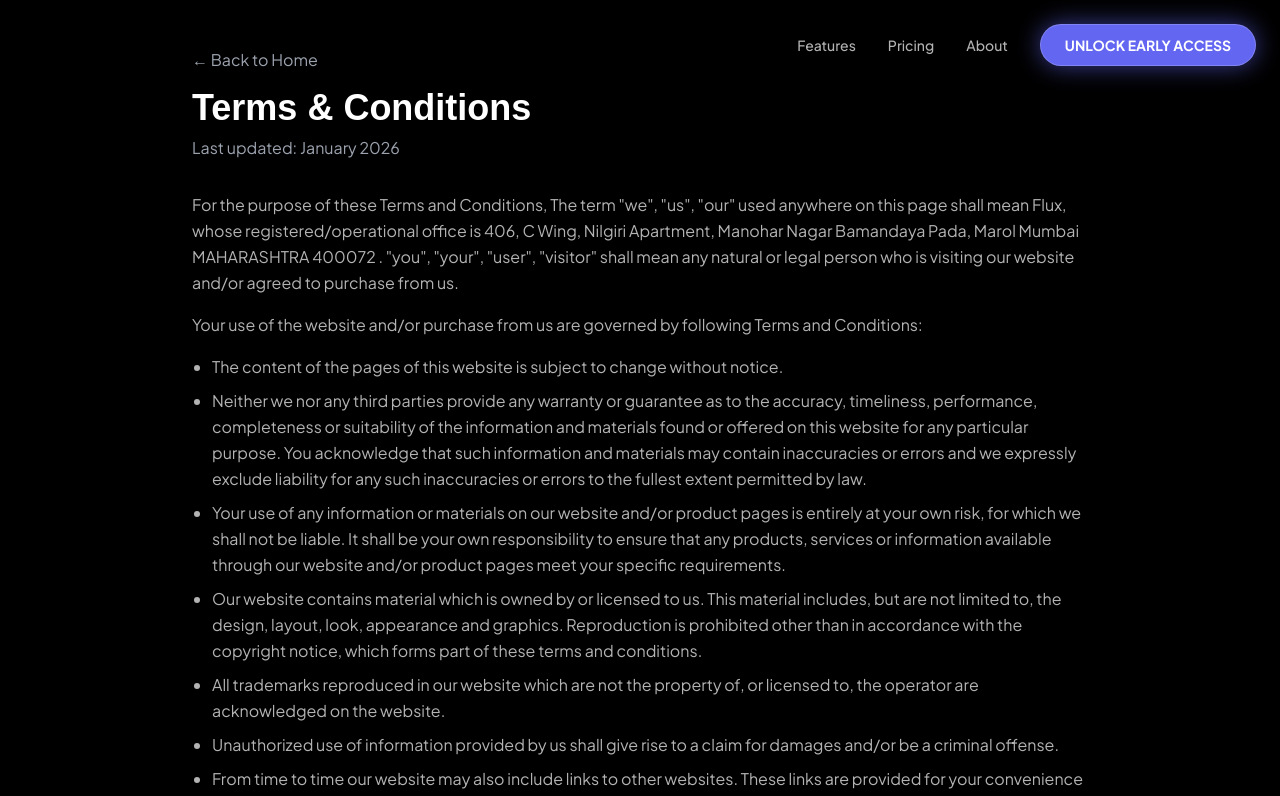
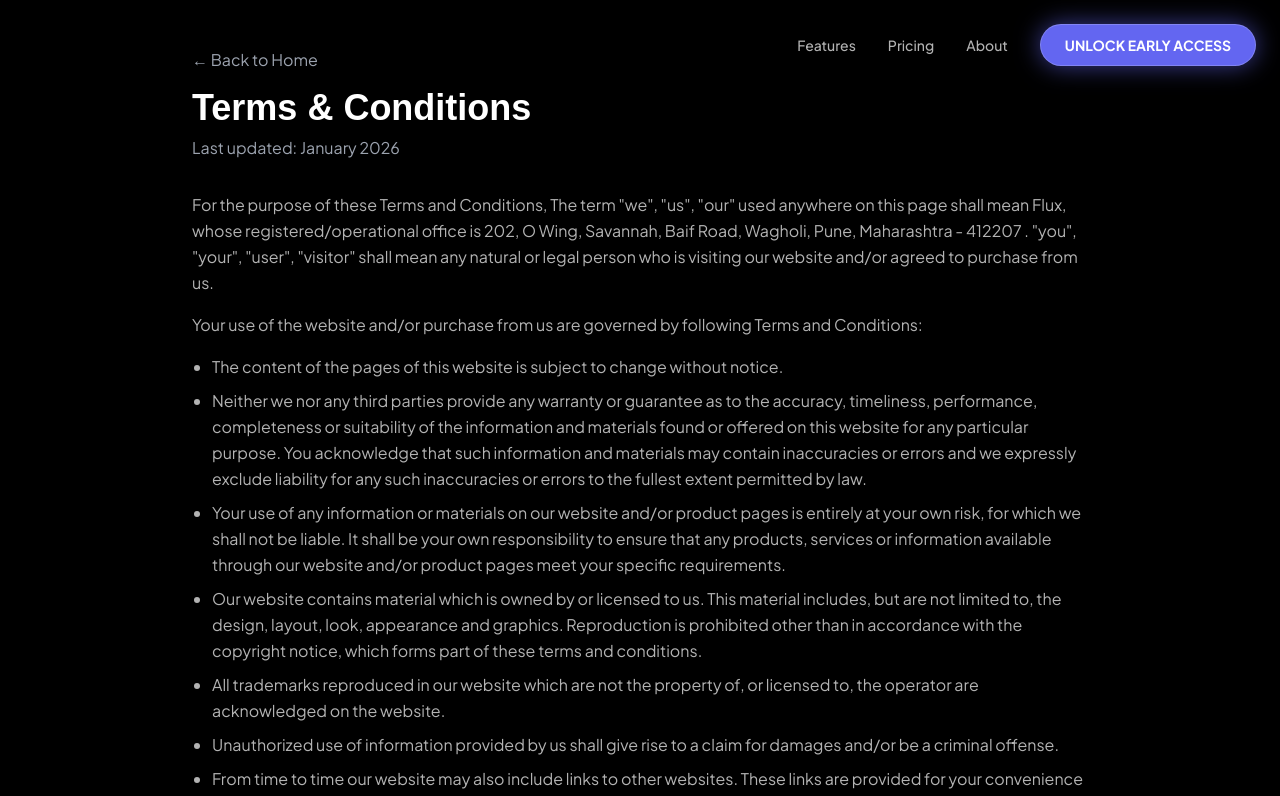
Before and after one commit to flux-payment/website, a React (Vite) app: page /terms in a window 1280 px wide. Shown: the top 796 px of the page. Built offline with nearby package versions, Linux system fonts and the light colour scheme; no server answers; a web font is replaced by a local one.

Commit message:
chore: update business address to Pune location
- Updated from Mumbai (Marol) to Pune (Wagholi)
- Changed across all policy pages and footer modals
- New address: 202, O Wing, Savannah, Baif Road, Wagholi, Pune, Maharashtra - 412207

```diff
--- a/src/components/LandingPage.jsx
+++ b/src/components/LandingPage.jsx
@@ -548,8 +548,8 @@ const LEGAL_CONTENT = {
             <p>You may contact us using the information below:</p>
             <div className="space-y-2 mt-4">
                 <p><strong className="text-white/90">Merchant Legal entity name:</strong> Flux</p>
-                <p><strong className="text-white/90">Registered Address:</strong> 406, C Wing, Nilgiri Apartment, Manohar Nagar Bamandaya Pada, Marol Mumbai MAHARASHTRA 400072</p>
-                <p><strong className="text-white/90">Operational Address:</strong> 406, C Wing, Nilgiri Apartment, Manohar Nagar Bamandaya Pada, Marol Mumbai MAHARASHTRA 400072</p>
+                <p><strong className="text-white/90">Registered Address:</strong> 202, O Wing, Savannah, Baif Road, Wagholi, Pune, Maharashtra - 412207</p>
+                <p><strong className="text-white/90">Operational Address:</strong> 202, O Wing, Savannah, Baif Road, Wagholi, Pune, Maharashtra - 412207</p>
                 <p><strong className="text-white/90">Telephone No:</strong> 9507510924</p>
                 <p><strong className="text-white/90">E-Mail ID:</strong> paywithfluxtech@gmail.com</p>
             </div>
@@ -587,7 +587,7 @@ const LEGAL_CONTENT = {
                 <li>if you have previously agreed to us using your personal information for direct marketing purposes, you may change your mind at any time by writing to or emailing us at paywithfluxtech@gmail.com</li>
             </ul>
             <p>We will not sell, distribute or lease your personal information to third parties unless we have your permission or are required by law to do so. We may use your personal information to send you promotional information about third parties which we think you may find interesting if you tell us that you wish this to happen.</p>
-            <p>If you believe that any information we are holding on you is incorrect or incomplete, please write to 406, C Wing, Nilgiri Apartment, Manohar Nagar Bamandaya Pada, Marol Mumbai MAHARASHTRA 400072 . or contact us at 9507510924 or paywithfluxtech@gmail.com as soon as possible. We will promptly correct any information found to be incorrect.</p>
+            <p>If you believe that any information we are holding on you is incorrect or incomplete, please write to 202, O Wing, Savannah, Baif Road, Wagholi, Pune, Maharashtra - 412207 . or contact us at 9507510924 or paywithfluxtech@gmail.com as soon as possible. We will promptly correct any information found to be incorrect.</p>
         </>
     ),
     refund: (
@@ -605,7 +605,7 @@ const LEGAL_CONTENT = {
     ),
     terms: (
         <>
-            <p>For the purpose of these Terms and Conditions, The term "we", "us", "our" used anywhere on this page shall mean Flux, whose registered/operational office is 406, C Wing, Nilgiri Apartment, Manohar Nagar Bamandaya Pada, Marol Mumbai MAHARASHTRA 400072 . "you", "your", "user", "visitor" shall mean any natural or legal person who is visiting our website and/or agreed to purchase from us.</p>
+            <p>For the purpose of these Terms and Conditions, The term "we", "us", "our" used anywhere on this page shall mean Flux, whose registered/operational office is 202, O Wing, Savannah, Baif Road, Wagholi, Pune, Maharashtra - 412207 . "you", "your", "user", "visitor" shall mean any natural or legal person who is visiting our website and/or agreed to purchase from us.</p>
             <p>Your use of the website and/or purchase from us are governed by following Terms and Conditions:</p>
             <ul className="list-disc pl-5 space-y-1">
                 <li>The content of the pages of this website is subject to change without notice.</li>
--- a/src/components/PrivacyPage.jsx
+++ b/src/components/PrivacyPage.jsx
@@ -57,7 +57,7 @@ export default function PrivacyPage() {
                     </ul>
 
                     <p>We will not sell, distribute or lease your personal information to third parties unless we have your permission or are required by law to do so. We may use your personal information to send you promotional information about third parties which we think you may find interesting if you tell us that you wish this to happen.</p>
-                    <p>If you believe that any information we are holding on you is incorrect or incomplete, please write to 406, C Wing, Nilgiri Apartment, Manohar Nagar Bamandaya Pada, Marol Mumbai MAHARASHTRA 400072 . or contact us at 9507510924 or paywithfluxtech@gmail.com as soon as possible. We will promptly correct any information found to be incorrect.</p>
+                    <p>If you believe that any information we are holding on you is incorrect or incomplete, please write to 202, O Wing, Savannah, Baif Road, Wagholi, Pune, Maharashtra - 412207 . or contact us at 9507510924 or paywithfluxtech@gmail.com as soon as possible. We will promptly correct any information found to be incorrect.</p>
                 </div>
 
                 {/* Footer */}
--- a/src/components/ScannerPage.jsx
+++ b/src/components/ScannerPage.jsx
@@ -253,8 +253,8 @@ const LEGAL_CONTENT = {
             <p>You may contact us using the information below:</p>
             <div className="space-y-2 mt-4">
                 <p><strong className="text-white/90">Merchant Legal entity name:</strong> Flux</p>
-                <p><strong className="text-white/90">Registered Address:</strong> 406, C Wing, Nilgiri Apartment, Manohar Nagar Bamandaya Pada, Marol Mumbai MAHARASHTRA 400072</p>
-                <p><strong className="text-white/90">Operational Address:</strong> 406, C Wing, Nilgiri Apartment, Manohar Nagar Bamandaya Pada, Marol Mumbai MAHARASHTRA 400072</p>
+                <p><strong className="text-white/90">Registered Address:</strong> 202, O Wing, Savannah, Baif Road, Wagholi, Pune, Maharashtra - 412207</p>
+                <p><strong className="text-white/90">Operational Address:</strong> 202, O Wing, Savannah, Baif Road, Wagholi, Pune, Maharashtra - 412207</p>
                 <p><strong className="text-white/90">Telephone No:</strong> 9507510924</p>
                 <p><strong className="text-white/90">E-Mail ID:</strong> adityakksingh23@gmail.com</p>
             </div>
@@ -292,7 +292,7 @@ const LEGAL_CONTENT = {
                 <li>if you have previously agreed to us using your personal information for direct marketing purposes, you may change your mind at any time by writing to or emailing us at adityakksingh23@gmail.com</li>
             </ul>
             <p>We will not sell, distribute or lease your personal information to third parties unless we have your permission or are required by law to do so. We may use your personal information to send you promotional information about third parties which we think you may find interesting if you tell us that you wish this to happen.</p>
-            <p>If you believe that any information we are holding on you is incorrect or incomplete, please write to 406, C Wing, Nilgiri Apartment, Manohar Nagar Bamandaya Pada, Marol Mumbai MAHARASHTRA 400072 . or contact us at 9507510924 or adityakksingh23@gmail.com as soon as possible. We will promptly correct any information found to be incorrect.</p>
+            <p>If you believe that any information we are holding on you is incorrect or incomplete, please write to 202, O Wing, Savannah, Baif Road, Wagholi, Pune, Maharashtra - 412207 . or contact us at 9507510924 or adityakksingh23@gmail.com as soon as possible. We will promptly correct any information found to be incorrect.</p>
         </>
     ),
     refund: (
@@ -310,7 +310,7 @@ const LEGAL_CONTENT = {
     ),
     terms: (
         <>
-            <p>For the purpose of these Terms and Conditions, The term "we", "us", "our" used anywhere on this page shall mean Flux, whose registered/operational office is 406, C Wing, Nilgiri Apartment, Manohar Nagar Bamandaya Pada, Marol Mumbai MAHARASHTRA 400072 . "you", "your", "user", "visitor" shall mean any natural or legal person who is visiting our website and/or agreed to purchase from us.</p>
+            <p>For the purpose of these Terms and Conditions, The term "we", "us", "our" used anywhere on this page shall mean Flux, whose registered/operational office is 202, O Wing, Savannah, Baif Road, Wagholi, Pune, Maharashtra - 412207 . "you", "your", "user", "visitor" shall mean any natural or legal person who is visiting our website and/or agreed to purchase from us.</p>
             <p>Your use of the website and/or purchase from us are governed by following Terms and Conditions:</p>
             <ul className="list-disc pl-5 space-y-1">
                 <li>The content of the pages of this website is subject to change without notice.</li>
--- a/src/components/TermsPage.jsx
+++ b/src/components/TermsPage.jsx
@@ -21,7 +21,7 @@ export default function TermsPage() {
 
                 {/* Content */}
                 <div className="prose prose-invert max-w-none text-white/70 leading-relaxed space-y-4">
-                    <p>For the purpose of these Terms and Conditions, The term "we", "us", "our" used anywhere on this page shall mean Flux, whose registered/operational office is 406, C Wing, Nilgiri Apartment, Manohar Nagar Bamandaya Pada, Marol Mumbai MAHARASHTRA 400072 . "you", "your", "user", "visitor" shall mean any natural or legal person who is visiting our website and/or agreed to purchase from us.</p>
+                    <p>For the purpose of these Terms and Conditions, The term "we", "us", "our" used anywhere on this page shall mean Flux, whose registered/operational office is 202, O Wing, Savannah, Baif Road, Wagholi, Pune, Maharashtra - 412207 . "you", "your", "user", "visitor" shall mean any natural or legal person who is visiting our website and/or agreed to purchase from us.</p>
                     <p>Your use of the website and/or purchase from us are governed by following Terms and Conditions:</p>
                     <ul className="list-disc pl-5 space-y-2">
                         <li>The content of the pages of this website is subject to change without notice.</li>
```
